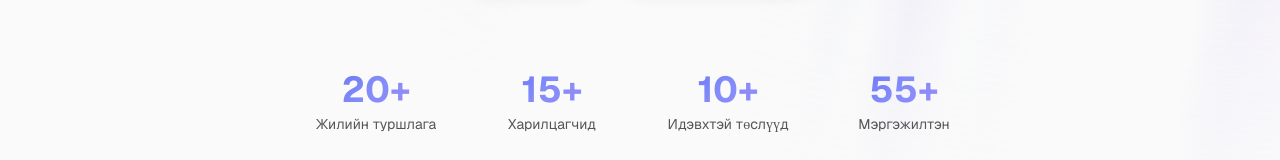
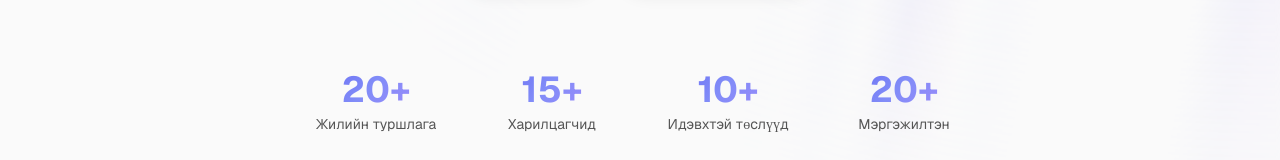
Before and after one commit to batorshikh-b/REAL-WEB-REPO, a Next.js app: page / in a window 1280 px wide. Shown: the part 526-686 px from the top of the page. Built offline with nearby package versions, Linux system fonts and the light colour scheme.

Commit message:
Update site content

```diff
--- a/components/hero.tsx
+++ b/components/hero.tsx
@@ -24,7 +24,7 @@ const en = {
     { value: "20+", label: "Years Experience" },
     { value: "15+", label: "Partners" },
     { value: "10+", label: "Ongoing Projects" },
-    { value: "55+", label: "Specialists" },
+    { value: "20+", label: "Specialists" },
   ],
 };
 
@@ -39,7 +39,7 @@ const mn = {
     { value: "20+", label: "Жилийн туршлага" },
     { value: "15+", label: "Харилцагчид" },
     { value: "10+", label: "Идэвхтэй төслүүд" },
-    { value: "55+", label: "Мэргэжилтэн" },
+    { value: "20+", label: "Мэргэжилтэн" },
   ],
 };
 
--- a/components/services.tsx
+++ b/components/services.tsx
@@ -174,7 +174,7 @@ const en = {
     { id: "network", number: "02", tag: "NETWORK", title: "Corporate Network & Maintenance", description: "Design, deployment, and continuous maintenance of your corporate network infrastructure ensuring reliable performance and secure connectivity.", stat1: { value: "24/7", label: "monitoring" }, stat2: { value: "99.9%", label: "uptime SLA" }, visual: "network" },
     { id: "datacenter", number: "03", tag: "DATACENTER", title: "Server Hosting & Datacenter", description: "Secure, high-availability server hosting and datacenter management with proactive monitoring, backup, and scalable capacity.", stat1: { value: "24/7", label: "monitoring" }, stat2: { value: "< 99.9%", label: "uptime SLA" }, visual: "datacenter" },
     { id: "security", number: "04", tag: "SECURITY", title: "User Data Security", description: "Comprehensive protection through access controls, encryption, security audits, and compliance frameworks for your most sensitive assets.", stat1: { value: "ISO 27001", label: "aligned" }, stat2: { value: "0", label: "breaches" }, visual: "security" },
-    { id: "development", number: "05", tag: "DEVELOPMENT", title: "System Development Support", description: "End-to-end support for custom systems — feature development, bug resolution, performance tuning, and long-term technical stewardship.", stat1: { value: "20+", label: "years experience" }, stat2: { value: "55+", label: "engineers" }, visual: "development" },
+    { id: "development", number: "05", tag: "DEVELOPMENT", title: "System Development Support", description: "End-to-end support for custom systems — feature development, bug resolution, performance tuning, and long-term technical stewardship.", stat1: { value: "20+", label: "years experience" }, stat2: { value: "20+", label: "engineers" }, visual: "development" },
   ] satisfies Service[],
 };
 
@@ -186,7 +186,7 @@ const mn = {
     { id: "network", number: "02", tag: "СҮЛЖЭЭ", title: "Corporate сүлжээний үйлчилгээ", description: "Корпорацийн сүлжээний дэд бүтцийг зохион бүтээх, хэрэгжүүлэх, тасралтгүй засвар үйлчилгээ хийх — найдвартай холболт, аюулгүй байдлыг хангана.", stat1: { value: "24/7", label: "хяналт" }, stat2: { value: "99.9%", label: "ажиллагаа" }, visual: "network" },
     { id: "datacenter", number: "03", tag: "ДАТАЦЕНТР", title: "Сервер & Датацентрийн үйлчилгээ", description: "Аюулгүй, өндөр хүртээмжтэй серверийн хостинг болон датацентрийн удирдлага — идэвхтэй хяналт, нөөцлөлт, уян хатан хүчин чадал.", stat1: { value: "24/7", label: "хяналт" }, stat2: { value: "< 99.9%", label: "ажиллагаа" }, visual: "datacenter" },
     { id: "security", number: "04", tag: "АЮУЛГҮЙ БАЙДАЛ", title: "Мэдээллийн аюулгүй байдал", description: "Нэвтрэх эрхийн хяналт, шифрлэлт, аюулгүй байдлын аудит болон нийцлийн хүрээгээр байгууллагын мэдээллийг иж бүрнээр хамгаалана.", stat1: { value: "ISO 27001", label: "нийцтэй" }, stat2: { value: "0", label: "зөрчил" }, visual: "security" },
-    { id: "development", number: "05", tag: "ХӨГЖҮҮЛЭЛТ", title: "Систем хөгжүүлэлтийн үйлчилгээ", description: "Тусгай системийн эхнээс эцэс хүртэлх дэмжлэг — шинэ боломжуудыг нэмэх, алдааг засах, гүйцэтгэлийг сайжруулах.", stat1: { value: "20+", label: "жилийн туршлага" }, stat2: { value: "55+", label: "инженер" }, visual: "development" },
+    { id: "development", number: "05", tag: "ХӨГЖҮҮЛЭЛТ", title: "Систем хөгжүүлэлтийн үйлчилгээ", description: "Тусгай системийн эхнээс эцэс хүртэлх дэмжлэг — шинэ боломжуудыг нэмэх, алдааг засах, гүйцэтгэлийг сайжруулах.", stat1: { value: "20+", label: "жилийн туршлага" }, stat2: { value: "20+", label: "инженер" }, visual: "development" },
   ] satisfies Service[],
 };
 
--- a/components/why-choose-us.tsx
+++ b/components/why-choose-us.tsx
@@ -13,7 +13,7 @@ const en = {
   values: [
     { id: "secure-solutions", icon: ShieldCheck, stat: "100%", statLabel: "Secure", title: "Secure, Reliable Solutions", description: "We implement policies, configurations, and monitoring that protect your systems, infrastructure, and business data end-to-end." },
     { id: "fast-support", icon: Headphones, stat: "24/7", statLabel: "Support", title: "Fast Support Service", description: "We diagnose and resolve technical issues quickly so your daily operations stay productive and uninterrupted." },
-    { id: "professional-team", icon: Users, stat: "55+", statLabel: "Experts", title: "Professional IT Team", description: "Our team designs practical solutions for networks, servers, systems, and information security based on each organization's needs." },
+    { id: "professional-team", icon: Users, stat: "20+", statLabel: "Experts", title: "Professional IT Team", description: "Our team designs practical solutions for networks, servers, systems, and information security based on each organization's needs." },
     { id: "business-growth", icon: TrendingUp, stat: "10+", statLabel: "Years", title: "Technology for Business Growth", description: "We prepare your organization for future growth through cloud, automation, and data-driven technology solutions." },
   ],
 };
@@ -26,7 +26,7 @@ const mn = {
   values: [
     { id: "secure-solutions", icon: ShieldCheck, stat: "100%", statLabel: "Аюулгүй", title: "Аюулгүй, найдвартай шийдэл", description: "Байгууллагын мэдээлэл, систем, дэд бүтцийг хамгаалах бодлого, тохиргоо, хяналтыг цогцоор хэрэгжүүлнэ." },
     { id: "fast-support", icon: Headphones, stat: "24/7", statLabel: "Дэмжлэг", title: "Шуурхай дэмжлэг үйлчилгээ", description: "Техникийн асуудлыг хурдан шуурхай оношлон шийдвэрлэж, байгууллагын өдөр тутмын үйл ажиллагааг тасалдуулахгүй байхад анхаарна." },
-    { id: "professional-team", icon: Users, stat: "55+", statLabel: "Мэргэжилтэн", title: "Мэргэжлийн IT баг", description: "Сүлжээ, сервер, систем болон мэдээллийн аюулгүй байдлын чиглэлээр мэргэшсэн баг хамт олон." },
+    { id: "professional-team", icon: Users, stat: "20+", statLabel: "Мэргэжилтэн", title: "Мэргэжлийн IT баг", description: "Сүлжээ, сервер, систем болон мэдээллийн аюулгүй байдлын чиглэлээр мэргэшсэн баг хамт олон." },
     { id: "business-growth", icon: TrendingUp, stat: "10+", statLabel: "Жил", title: "Бизнесийн өсөлтийг дэмжих технологи", description: "Клауд, автоматжуулалт, дата-д суурилсан шийдлээр байгууллагын ирээдүйн өсөлтөд бэлэн шийдэл гаргах." },
   ],
 };
```
